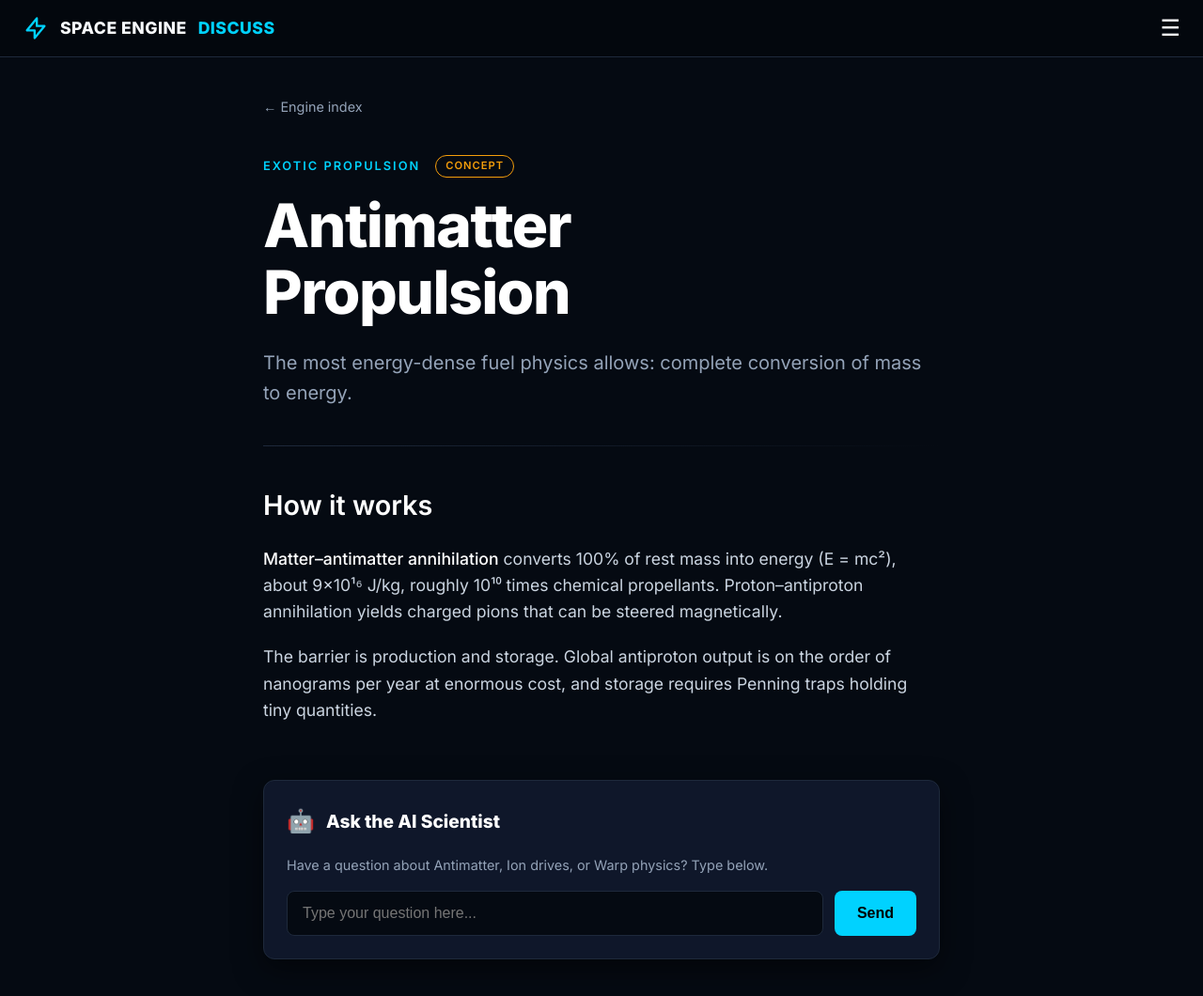
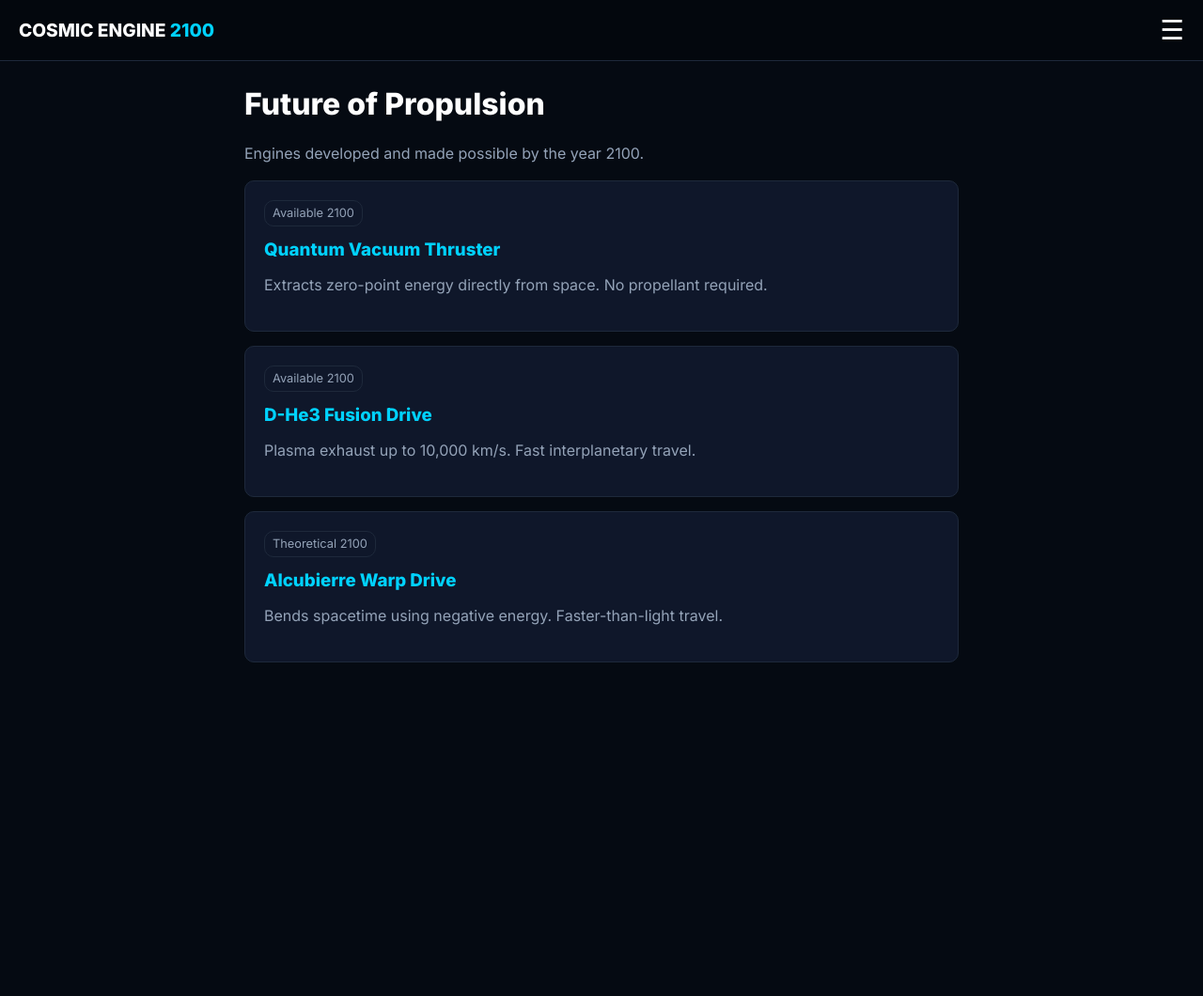
Before and after one commit to sharmarambhagat048-create/cosmic-engine, a plain HTML site: page index.html in a window 1280 px wide. Shown: the whole page at 94% size. After the commit the page ends 800 px from the top, so only its background shows below. Drawn offline with Linux system fonts and the light colour scheme.

Commit message:
index.html

```diff
--- a/index.html
+++ b/index.html
@@ -3,319 +3,221 @@
 <head>
     <meta charset="UTF-8">
     <meta name="viewport" content="width=device-width, initial-scale=1.0">
-    <title>Space Engine Discuss</title>
-    <link rel="preconnect" href="https://fonts.googleapis.com">
-    <link rel="preconnect" href="https://fonts.gstatic.com" crossorigin>
-    <link href="https://fonts.googleapis.com/css2?family=Inter:wght@400;500;600;800&display=swap" rel="stylesheet">
+    <title>Cosmic Engine Exchange 2100</title>
+    <link href="https://fonts.googleapis.com/css2?family=Inter:wght@400;600;800&display=swap" rel="stylesheet">
     <style>
         :root {
-            --bg-color: #050a12; /* Deep Space Background */
-            --nav-bg: #03070d;
-            --text-main: #f8fafc;
-            --text-muted: #94a3b8;
-            --accent-teal: #00d2ff;
-            --accent-orange: #f59e0b;
-            --border-color: #1e293b;
-            --card-bg: #0f172a;
+            --bg: #050a12; --nav-bg: #03070d; --text-main: #f8fafc; --text-muted: #94a3b8;
+            --accent: #00d2ff; --border: #1e293b; --card: #0f172a; --danger: #ef4444;
         }
+        * { margin: 0; padding: 0; box-sizing: border-box; }
+        body { font-family: 'Inter', sans-serif; background-color: var(--bg); color: var(--text-main); line-height: 1.6; }
 
-        * {
-            margin: 0;
-            padding: 0;
-            box-sizing: border-box;
-        }
+        /* Navbar */
+        nav { background-color: var(--nav-bg); border-bottom: 1px solid var(--border); padding: 15px 20px; display: flex; justify-content: space-between; align-items: center; position: sticky; top: 0; z-index: 100; }
+        .logo { font-weight: 800; font-size: 1.2rem; color: white; cursor: pointer; }
+        .logo span { color: var(--accent); }
+        .menu-btn { background: none; border: none; color: white; font-size: 1.8rem; cursor: pointer; }
 
-        body {
-            font-family: 'Inter', sans-serif;
-            background-color: var(--bg-color);
-            color: var(--text-main);
-            line-height: 1.6;
-            -webkit-font-smoothing: antialiased;
-        }
+        /* Side Menu */
+        .side-menu { position: fixed; top: 0; right: -250px; width: 250px; height: 100%; background: var(--card); border-left: 1px solid var(--border); transition: right 0.3s ease; z-index: 200; padding-top: 60px; }
+        .side-menu.active { right: 0; }
+        .side-menu a { display: block; padding: 15px 25px; color: var(--text-main); text-decoration: none; font-weight: 600; border-bottom: 1px solid var(--border); cursor: pointer; }
+        .side-menu a:hover { background: var(--nav-bg); color: var(--accent); }
+        .close-btn { position: absolute; top: 15px; right: 20px; color: white; font-size: 1.5rem; cursor: pointer; background: none; border: none; }
 
-        /* Navigation Bar */
-        nav {
-            background-color: var(--nav-bg);
-            border-bottom: 1px solid var(--border-color);
-            padding: 16px 24px;
-            display: flex;
-            justify-content: space-between;
-            align-items: center;
-            position: sticky;
-            top: 0;
-            z-index: 100;
-        }
+        /* Container & Pages */
+        .container { max-width: 800px; margin: 0 auto; padding: 20px; }
+        .page { display: none; }
+        .page.active { display: block; animation: fadeIn 0.3s; }
+        @keyframes fadeIn { from { opacity: 0; } to { opacity: 1; } }
 
-        .nav-brand {
-            display: flex;
-            align-items: center;
-            gap: 12px;
-            font-weight: 800;
-            font-size: 1.1rem;
-            letter-spacing: 0.5px;
-        }
+        h1, h2 { color: white; margin-bottom: 15px; }
+        p { color: var(--text-muted); margin-bottom: 15px; }
 
-        .nav-brand svg {
-            width: 28px;
-            height: 28px;
-            color: var(--accent-teal);
-        }
+        /* Cards (Engines) */
+        .card { background: var(--card); border: 1px solid var(--border); border-radius: 10px; padding: 20px; margin-bottom: 15px; }
+        .card h3 { color: var(--accent); margin-bottom: 10px; }
+        .tag { font-size: 0.8rem; color: var(--text-muted); border: 1px solid var(--border); padding: 3px 8px; border-radius: 10px; display: inline-block; margin-bottom: 10px;}
 
-        .nav-brand span {
-            color: var(--accent-teal);
-        }
+        /* Forms & Inputs */
+        input, textarea { width: 100%; padding: 12px; background: var(--bg); border: 1px solid var(--border); color: white; border-radius: 8px; margin-bottom: 10px; font-family: inherit; }
+        button.btn { background: var(--accent); color: #000; border: none; padding: 12px 20px; border-radius: 8px; font-weight: bold; cursor: pointer; width: 100%; font-size: 1rem; }
 
-        .menu-btn {
-            background: none;
-            border: none;
-            color: white;
-            font-size: 1.5rem;
-            cursor: pointer;
-        }
-
-        /* Main Content */
-        .container {
-            max-width: 768px;
-            margin: 0 auto;
-            padding: 40px 24px;
-        }
-
-        .back-link {
-            display: inline-block;
-            color: var(--text-muted);
-            text-decoration: none;
-            font-size: 0.9rem;
-            margin-bottom: 40px;
-            transition: color 0.2s;
-        }
-
-        .back-link:hover {
-            color: var(--accent-teal);
-        }
-
-        .meta-tags {
-            display: flex;
-            align-items: center;
-            gap: 16px;
-            margin-bottom: 16px;
-        }
-
-        .tag-category {
-            color: var(--accent-teal);
-            font-size: 0.8rem;
-            font-weight: 600;
-            letter-spacing: 2px;
-            text-transform: uppercase;
-        }
-
-        .tag-type {
-            border: 1px solid var(--accent-orange);
-            color: var(--accent-orange);
-            font-size: 0.7rem;
-            font-weight: 600;
-            padding: 2px 10px;
-            border-radius: 12px;
-            letter-spacing: 1px;
-        }
-
-        h1 {
-            font-size: 4rem;
-            font-weight: 800;
-            line-height: 1.1;
-            letter-spacing: -1.5px;
-            margin-bottom: 24px;
-            color: #ffffff;
-        }
-
-        .subtitle {
-            font-size: 1.25rem;
-            color: var(--text-muted);
-            margin-bottom: 40px;
-            font-weight: 400;
-        }
-
-        .divider {
-            height: 1px;
-            background: linear-gradient(90deg, var(--border-color) 0%, transparent 100%);
-            margin: 40px 0;
-        }
-
-        h2 {
-            font-size: 1.8rem;
-            font-weight: 600;
-            margin-bottom: 20px;
-            color: white;
-        }
-
-        p {
-            font-size: 1.1rem;
-            color: #cbd5e1;
-            margin-bottom: 20px;
-        }
-
-        .highlight-text {
-            color: white;
-            font-weight: 500;
-        }
-
-        /* AI Section */
-        .ai-section {
-            background-color: var(--card-bg);
-            border: 1px solid var(--border-color);
-            border-radius: 12px;
-            padding: 24px;
-            margin-top: 60px;
-            box-shadow: 0 10px 30px rgba(0,0,0,0.5);
-        }
-
-        .ai-header {
-            display: flex;
-            align-items: center;
-            gap: 12px;
-            margin-bottom: 16px;
-        }
-
-        .ai-header h3 {
-            font-size: 1.2rem;
-            color: white;
-        }
-
-        .ai-input-group {
-            display: flex;
-            gap: 12px;
-            margin-top: 16px;
-        }
-
-        .ai-input-group input {
-            flex: 1;
-            background-color: var(--bg-color);
-            border: 1px solid var(--border-color);
-            color: white;
-            padding: 14px 16px;
-            border-radius: 8px;
-            font-size: 1rem;
-            outline: none;
-            transition: border 0.2s;
-        }
-
-        .ai-input-group input:focus {
-            border-color: var(--accent-teal);
-        }
-
-        .ai-input-group button {
-            background-color: var(--accent-teal);
-            color: #000;
-            border: none;
-            padding: 0 24px;
-            font-weight: 600;
-            font-size: 1rem;
-            border-radius: 8px;
-            cursor: pointer;
-            transition: opacity 0.2s;
-        }
-
-        .ai-input-group button:hover {
-            opacity: 0.9;
-        }
-
-        #ai-response {
-            margin-top: 20px;
-            padding: 16px;
-            background-color: rgba(0, 210, 255, 0.1);
-            border-left: 3px solid var(--accent-teal);
-            border-radius: 4px;
-            color: var(--accent-teal);
-            font-size: 0.95rem;
-            display: none;
-        }
-
-        /* Responsive */
-        @media (max-width: 600px) {
-            h1 { font-size: 2.8rem; }
-            .subtitle { font-size: 1.1rem; }
-            .ai-input-group { flex-direction: column; }
-            .ai-input-group button { padding: 14px; }
-        }
+        /* AI Output */
+        .ai-result { background: rgba(0, 210, 255, 0.1); border-left: 3px solid var(--accent); padding: 15px; margin-top: 15px; border-radius: 5px; display: none; }
     </style>
 </head>
 <body>
 
-    <!-- Top Navigation -->
+    <!-- Navbar -->
     <nav>
-        <div class="nav-brand">
-            <svg fill="none" stroke="currentColor" viewBox="0 0 24 24" xmlns="http://www.w3.org/2000/svg"><path stroke-linecap="round" stroke-linejoin="round" stroke-width="2" d="M13 10V3L4 14h7v7l9-11h-7z"></path></svg>
-            SPACE ENGINE <span>DISCUSS</span>
-        </div>
-        <button class="menu-btn">☰</button>
+        <div class="logo" onclick="showPage('home')">COSMIC ENGINE <span>2100</span></div>
+        <button class="menu-btn" onclick="toggleMenu()">☰</button>
     </nav>
 
-    <!-- Main Content Area -->
+    <!-- Side Menu -->
+    <div class="side-menu" id="sideMenu">
+        <button class="close-btn" onclick="toggleMenu()">✕</button>
+        <a onclick="showPage('home'); toggleMenu()">1. Home</a>
+        <a onclick="showPage('engines'); toggleMenu()">2. Engines</a>
+        <a onclick="showPage('forum'); toggleMenu()">3. Forum</a>
+        <a onclick="showPage('ai'); toggleMenu()">4. Talk with AI</a>
+        <a onclick="showPage('signup'); toggleMenu()">5. Sign Up</a>
+    </div>
+
     <div class="container">
-        <a href="#" class="back-link">← Engine index</a>
 
-        <div class="meta-tags">
-            <span class="tag-category">Exotic Propulsion</span>
-            <span class="tag-type">CONCEPT</span>
+        <!-- 1. HOME PAGE -->
+        <div id="home" class="page active">
+            <h1>Future of Propulsion</h1>
+            <p>Engines developed and made possible by the year 2100.</p>
+
+            <div class="card">
+                <span class="tag">Available 2100</span>
+                <h3>Quantum Vacuum Thruster</h3>
+                <p>Extracts zero-point energy directly from space. No propellant required.</p>
+            </div>
+            <div class="card">
+                <span class="tag">Available 2100</span>
+                <h3>D-He3 Fusion Drive</h3>
+                <p>Plasma exhaust up to 10,000 km/s. Fast interplanetary travel.</p>
+            </div>
+            <div class="card">
+                <span class="tag">Theoretical 2100</span>
+                <h3>Alcubierre Warp Drive</h3>
+                <p>Bends spacetime using negative energy. Faster-than-light travel.</p>
+            </div>
         </div>
 
-        <h1>Antimatter<br>Propulsion</h1>
+        <!-- 2. ENGINES PAGE -->
+        <div id="engines" class="page">
+            <h1>Engine Index</h1>
+            <p>All engines listed in the 2100 database.</p>
+            <div class="card">
+                <h3>Liquid Bipropellant Rocket</h3>
+                <p>Isp: 300-465s. Flight-proven chemical engine.</p>
+            </div>
+            <div class="card">
+                <h3>Hall-Effect Thruster</h3>
+                <p>Isp: 1200-3000s. Standard satellite propulsion.</p>
+            </div>
+            <div class="card">
+                <h3>Antimatter Propulsion</h3>
+                <p>Isp: Up to 10,000,000s. 100% mass-to-energy conversion.</p>
+            </div>
+        </div>
 
-        <p class="subtitle">The most energy-dense fuel physics allows: complete conversion of mass to energy.</p>
+        <!-- 3. FORUM PAGE -->
+        <div id="forum" class="page">
+            <h1>Community Forum</h1>
+            <p>Publish your own engine ideas here.</p>
 
-        <div class="divider"></div>
-
-        <h2>How it works</h2>
-        <p><span class="highlight-text">Matter–antimatter annihilation</span> converts 100% of rest mass into energy (E = mc²), about 9×10¹⁶ J/kg, roughly 10¹⁰ times chemical propellants. Proton–antiproton annihilation yields charged pions that can be steered magnetically.</p>
-
-        <p>The barrier is production and storage. Global antiproton output is on the order of nanograms per year at enormous cost, and storage requires Penning traps holding tiny quantities.</p>
-
-        <!-- Premium AI Chat Interface -->
-        <div class="ai-section">
-            <div class="ai-header">
-                <span style="font-size: 1.5rem;">🤖</span>
-                <h3>Ask the AI Scientist</h3>
-            </div>
-            <p style="font-size: 0.9rem; color: var(--text-muted); margin-bottom: 0;">Have a question about Antimatter, Ion drives, or Warp physics? Type below.</p>
-
-            <div class="ai-input-group">
-                <input type="text" id="ai-input" placeholder="Type your question here...">
-                <button onclick="askAI()">Send</button>
+            <div class="card">
+                <input type="text" id="forum-title" placeholder="Engine Idea Title (e.g., Plasma Sail)">
+                <textarea id="forum-desc" rows="3" placeholder="Describe how it works..."></textarea>
+                <button class="btn" onclick="publishIdea()">Publish Idea</button>
             </div>
 
-            <div id="ai-response"></div>
+            <div id="forum-posts">
+                <div class="card">
+                    <h3>Graphene Solar Sail</h3>
+                    <p>Uses lasers to push a thin graphene sheet. Speed: 0.1c.</p>
+                </div>
+            </div>
         </div>
+
+        <!-- 4. TALK WITH AI -->
+        <div id="ai" class="page">
+            <h1>AI Engineer</h1>
+            <p>Give your engine idea to the AI. It will generate 3 models and specifications.</p>
+
+            <div class="card">
+                <input type="text" id="ai-idea" placeholder="Enter your engine name/idea...">
+                <button class="btn" onclick="askAI()">Analyze Idea</button>
+            </div>
+
+            <div id="ai-output" class="ai-result"></div>
+        </div>
+
+        <!-- 5. SIGN UP -->
+        <div id="signup" class="page">
+            <h1>Sign Up</h1>
+            <p>Join the 2100 propulsion network.</p>
+            <div class="card">
+                <input type="text" id="su-name" placeholder="Username">
+                <input type="email" id="su-email" placeholder="Email">
+                <input type="password" id="su-pass" placeholder="Password">
+                <button class="btn" onclick="signUp()">Create Account</button>
+            </div>
+        </div>
+
     </div>
 
-    <!-- AI Logic -->
     <script>
+        // Menu Toggle
+        function toggleMenu() {
+            document.getElementById('sideMenu').classList.toggle('active');
+        }
+
+        // Page Navigation
+        function showPage(pageId) {
+            document.querySelectorAll('.page').forEach(page => page.classList.remove('active'));
+            document.getElementById(pageId).classList.add('active');
+            window.scrollTo(0, 0);
+        }
+
+        // Forum Logic
+        function publishIdea() {
+            let title = document.getElementById('forum-title').value;
+            let desc = document.getElementById('forum-desc').value;
+            if(title === "" || desc === "") { alert("Please fill both title and description."); return; }
+
+            let posts = document.getElementById('forum-posts');
+            posts.innerHTML = `
+                <div class="card">
+                    <h3>${title}</h3>
+                    <p>${desc}</p>
+                </div>` + posts.innerHTML;
+
+            document.getElementById('forum-title').value = "";
+            document.getElementById('forum-desc').value = "";
+            alert("Idea Published Successfully!");
+        }
+
+        // AI Logic (3 Models)
         function askAI() {
-            var input = document.getElementById('ai-input').value.toLowerCase();
-            var responseBox = document.getElementById('ai-response');
+            let idea = document.getElementById('ai-idea').value.toLowerCase();
+            let outputBox = document.getElementById('ai-output');
 
-            if(input.trim() === "") return;
+            if(idea === "") { alert("Please enter an idea first."); return; }
 
-            responseBox.style.display = "block";
-            responseBox.innerHTML = "Analyzing quantum parameters...";
-            responseBox.style.color = "var(--text-muted)";
+            outputBox.style.display = "block";
+            outputBox.innerHTML = "AI is calculating specifications...";
 
             setTimeout(() => {
-                let answer = "";
-
-                if(input.includes('antimatter')) {
-                    answer = "Antimatter annihilation yields the highest possible energy density, but current production is limited to nanograms per year. Penning traps are required for storage.";
-                } else if(input.includes('warp') || input.includes('alcubierre')) {
-                    answer = "The Alcubierre metric requires negative energy density (exotic matter). While allowed by general relativity, quantum inequalities forbid bulk accumulation in classical space.";
-                } else if(input.includes('fusion')) {
-                    answer = "Fusion rockets (like D-He3) offer a theoretical exhaust velocity of up to 10,000 km/s. The primary hurdle is maintaining plasma confinement at 600 million Kelvin.";
-                } else if(input.includes('ion')) {
-                    answer = "Ion thrusters have an Isp of 2,500-4,200s. Thrust is limited by the Child-Langmuir law (space charge limit) across the grid gap.";
+                let specs = "";
+                if(idea.includes('warp') || idea.includes('space')) {
+                    specs = "<strong>Model 1:</strong> Speed 1c (Light Speed), Working: Spacetime bending.<br><strong>Model 2:</strong> Speed 5c, Working: Quantum tunneling.<br><strong>Model 3:</strong> Speed 10c, Working: Exotic matter warp bubble.";
+                } else if(idea.includes('fusion') || idea.includes('plasma')) {
+                    specs = "<strong>Model 1:</strong> Speed 100 km/s, Working: D-T fusion.<br><strong>Model 2:</strong> Speed 500 km/s, Working: D-He3 fusion.<br><strong>Model 3:</strong> Speed 1000 km/s, Working: Antimatter-catalyzed fusion.";
                 } else {
-                    answer = "According to the Tsiolkovsky rocket equation, Δv is limited by exhaust velocity and mass ratio. Please specify an engine type for detailed physics.";
+                    specs = "<strong>Model 1:</strong> Speed 50 km/s, Working: Chemical combustion.<br><strong>Model 2:</strong> Speed 200 km/s, Working: Ion drive.<br><strong>Model 3:</strong> Speed 1000 km/s, Working: Nuclear thermal.";
                 }
 
-                responseBox.style.color = "var(--accent-teal)";
-                responseBox.innerHTML = answer;
-            }, 800); // Simulate AI thinking time
+                outputBox.innerHTML = `<h3>AI Specifications for your Idea:</h3><p>${specs}</p>`;
+            }, 1500); // 1.5 second delay to simulate AI
+        }
+
+        // Sign Up Logic
+        function signUp() {
+            let name = document.getElementById('su-name').value;
+            if(name === "") { alert("Please enter a username."); return; }
+            alert("Account created for " + name + "! Welcome to 2100.");
+            document.getElementById('su-name').value = "";
+            document.getElementById('su-email').value = "";
+            document.getElementById('su-pass').value = "";
+            showPage('home');
         }
     </script>
 </body>
```
